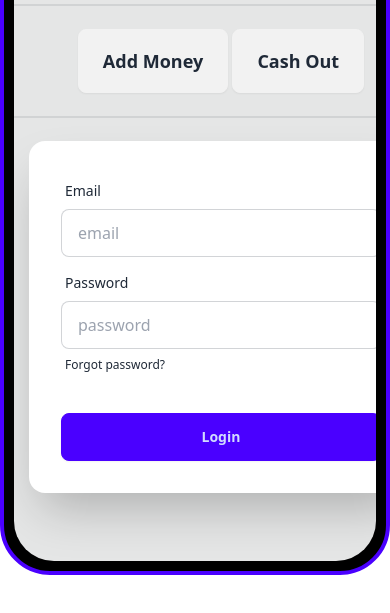
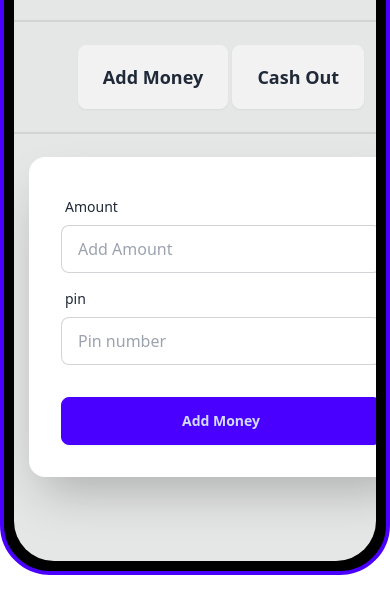
Before and after one commit to Mirajul-islam25/Payoo-Mobile-Bank, a plain HTML site: page home-page.html in a window 390 px wide. Shown: the part 189-802 px from the top of the page. Drawn offline with nearby package versions, Linux system fonts and the light colour scheme.

Commit message:
payoo mobile bank

```diff
--- a/js/home-page.html
+++ b/home-page.html
@@ -35,21 +35,18 @@
                   <form class="card-body">
                     <div class="form-control">
                       <label class="label">
-                        <span class="label-text">Email</span>
+                        <span class="label-text">Amount</span>
                       </label>
-                      <input type="email" placeholder="email" class="input input-bordered" required />
+                      <input id="total-add-money" type="text" placeholder="Add Amount" class="input input-bordered" required />
                     </div>
                     <div class="form-control">
                       <label class="label">
-                        <span class="label-text">Password</span>
+                        <span class="label-text">pin</span>
                       </label>
-                      <input type="password" placeholder="password" class="input input-bordered" autocomplete="off" required />
-                      <label class="label">
-                        <a href="#" class="label-text-alt link link-hover">Forgot password?</a>
-                      </label>
+                      <input id="pin-number" type="password" placeholder="Pin number" class="input input-bordered" autocomplete="off" required />
                     </div>
                     <div class="form-control mt-6">
-                      <button class="btn btn-primary">Login</button>
+                      <button id="button-add-money" class="btn btn-primary">Add Money</button>
                     </div>
                   </form>
                 </div>
--- a/js/home.js
+++ b/js/home.js
@@ -1 +1,11 @@
-console.log('home page login');
+// console.log('home page login');
+// step-1:
+document.getElementById('button-add-money').addEventListener('click', function(event){
+      event.preventDefault();
+      // console.log('money add button clicked');
+      const totalAddMoney = document.getElementById('total-add-money').value;
+      console.log(totalAddMoney);
+
+      const pinNumber = document.getElementById('pin-number').value;
+      console.log(pinNumber);
+})
--- a/js/login.js
+++ b/js/login.js
@@ -18,7 +18,7 @@ document.getElementById('button-login').addEventListener('click', function(event
       //bad way to validate
       if( phoneNumber === '234' && pinNumber === '123456') {
             console.log('you are logged in');
-            window.location.href ="./js/home-page.html";
+            window.location.href ="home-page.html";
       }
       else{
             console.log('wrong phone number or pin number');
```
